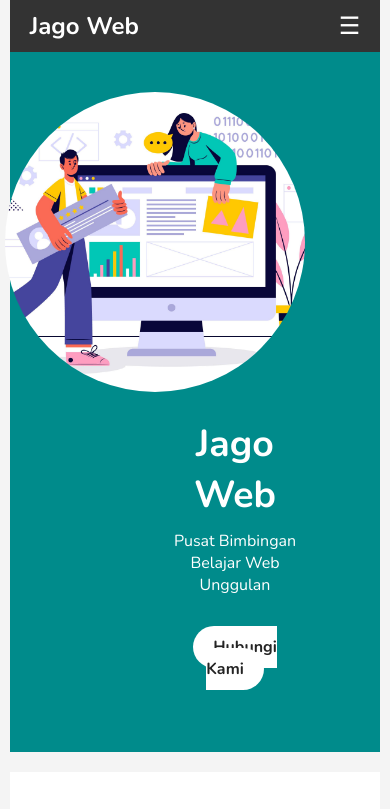
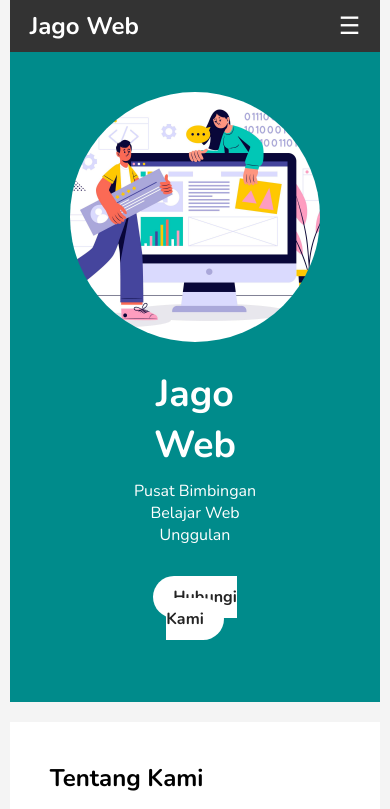
Before and after one commit to aguspranyoto/ta-dicoding-belajar-dasar-pemrograman-web, a plain HTML site: page index.html in a window 390 px wide. Shown: the top 809 px of the page. Drawn offline with nearby package versions, Linux system fonts and the light colour scheme.

Commit message:
update margin for mobile view

```diff
--- a/style.css
+++ b/style.css
@@ -200,6 +200,36 @@ footer {
   cursor: pointer;
 }
 
+/* Tampilan untuk layar desktop dengan lebar minimum 1025px */
+@media (max-width: 1025px) {
+  #home {
+    display: flex;
+    flex-direction: column;
+  }
+
+  #content {
+    order: 2;
+    margin-left: 0;
+  }
+
+  #image {
+    margin-right: 0;
+    order: 1;
+    margin-bottom: 20px;
+  }
+
+  #content {
+    justify-content: center;
+    text-align: center;
+    margin-bottom: 32px;
+  }
+
+  #home .img {
+    width: 300px;
+    height: 300px;
+  }
+}
+
 @media (max-width: 768px) {
   .menu {
     display: none; /* Menu tidak ditampilkan pada perangkat seluler */
@@ -216,9 +246,11 @@ footer {
 
   #content {
     order: 2;
+    margin-left: 0;
   }
 
   #image {
+    margin-right: 0;
     order: 1;
     margin-bottom: 20px;
   }
@@ -229,8 +261,8 @@ footer {
     margin-bottom: 32px;
   }
 
-  #home .img {
-    width: 300px;
-    height: 300px;
+  #image .img {
+    width: 250px;
+    height: 250px;
   }
 }
```
